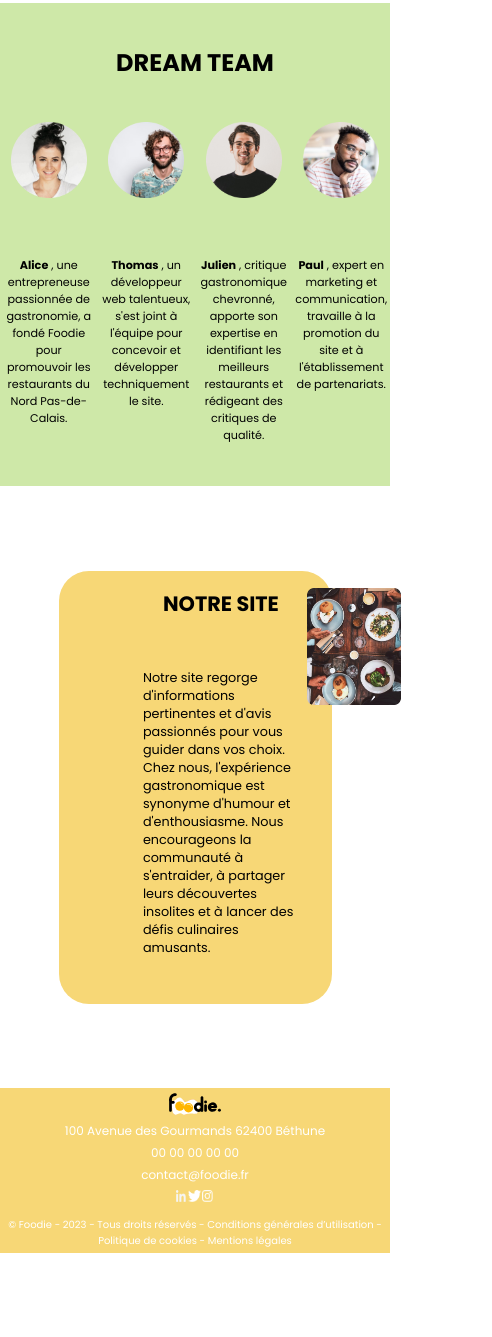
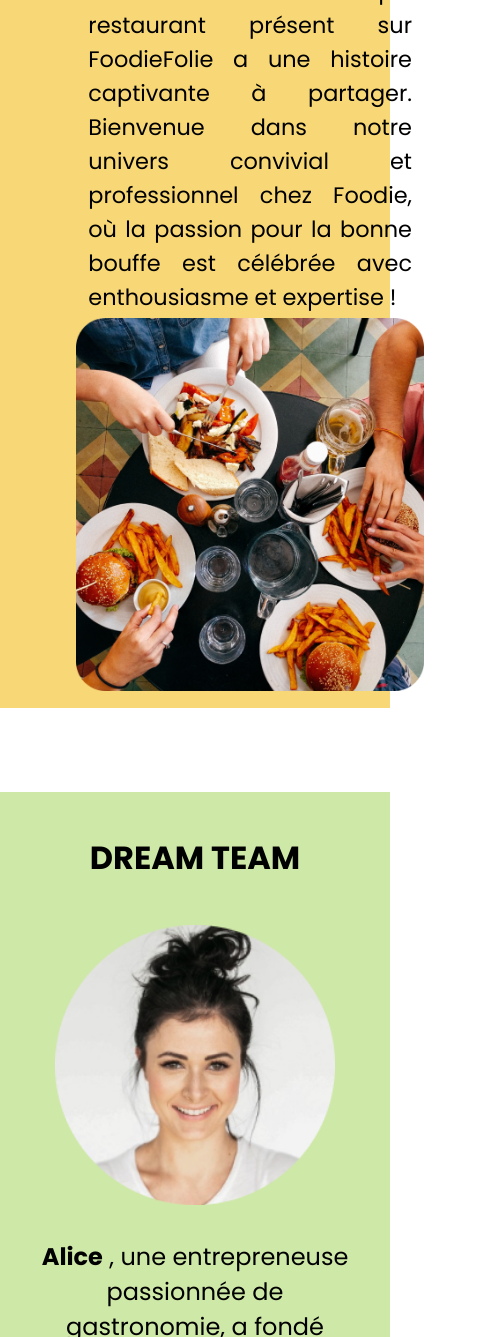
Before and after one commit to Kenzita/Foodie, a plain HTML site: page about.html in a window 390 px wide. Shown: the part 663-2000 px from the top of the page, 492 px wide, since content can reach past the window. Before the commit the page ends 1916 px from the top, so only its background shows below. Drawn offline with Linux system fonts and the light colour scheme.

Commit message:
:lipstick: update : responsive

```diff
--- a/css/About.scss
+++ b/css/About.scss
@@ -222,8 +222,8 @@ main {
         }
 
         .notresite {
-            .site{
-                img{
+            .site {
+                img {
                     width: 100%;
                     position: absolute;
                     left: 140%;
@@ -238,19 +238,20 @@ main {
 
 @media screen and (max-width: 1024px) {
     main {
-        .notrehistoire{
-            .aventure{
-                .histoiretexte{
+        .notrehistoire {
+            .aventure {
+                .histoiretexte {
                     padding-top: 2vh;
 
-h2{
+                    h2 {
                         font-size: 1.3em;
                     }
 
-p{
+                    p {
                         font-size: .8em;
                     }
                 }
+
                 img {
 
                     left: 105%;
@@ -260,31 +261,34 @@ p{
             }
         }
 
-        .dreamteam{
-            .profils{
-                .profil{
-                    img{
+        .dreamteam {
+            .profils {
+                .profil {
+                    img {
                         width: 85%
                     }
-                    p{
+
+                    p {
                         font-size: .9em;
                     }
                 }
             }
         }
-        .notresite{
-            .site{
-                .sitetexte{
+
+        .notresite {
+            .site {
+                .sitetexte {
                     padding-top: 2vh;
 
-h2{
+                    h2 {
                         font-size: 1.3em;
                     }
 
-p{
+                    p {
                         font-size: .8em;
                     }
                 }
+
                 img {
                     width: 90%;
                     position: absolute;
@@ -300,27 +304,29 @@ p{
 }
 
 @media screen and (max-width: 960px) {
-    header{
-        nav{
-            ul{
-                li{
-                    a{
+    header {
+        nav {
+            ul {
+                li {
+                    a {
                         font-size: 23px;
                     }
                 }
             }
         }
     }
+
     main {
-        .notrehistoire{
-            .aventure{
+        .notrehistoire {
+            .aventure {
                 img {
                     top: 13%;
                 }
             }
         }
-        .notresite{
-            .site{
+
+        .notresite {
+            .site {
                 img {
                     top: 7%
                 }
@@ -330,22 +336,25 @@ p{
     }
 
 }
+
 @media screen and (max-width: 768px) {
-    header{
-        nav{
-            ul{
-                li{
-                    a{
+    header {
+        nav {
+            ul {
+                li {
+                    a {
                         font-size: 18px;
                     }
                 }
             }
         }
     }
+
     main {
-        .notrehistoire{
+        .notrehistoire {
             width: 70%;
-            .aventure{
+
+            .aventure {
                 img {
                     top: 9%;
                     width: 85%;
@@ -354,22 +363,25 @@ p{
             }
         }
 
-        .dreamteam{
-            .profils{
-                .profil{
-                    p{
+        .dreamteam {
+            .profils {
+                .profil {
+                    p {
                         font-size: .7em;
                     }
                 }
             }
         }
-        .notresite{
+
+        .notresite {
             width: 70%;
-            .site{
 
-                .sitetexte{
+            .site {
+
+                .sitetexte {
                     width: 40vw;
                 }
+
                 img {
                     top: 4%;
                     width: 80%;
@@ -383,11 +395,15 @@ p{
 }
 
 @media screen and (max-width:480px) {
-    header{
-        nav{
-            ul{
-                li{
-                    a{
+    * {
+        box-sizing: border-box;
+    }
+
+    header {
+        nav {
+            ul {
+                li {
+                    a {
                         font-size: 12px;
                     }
                 }
@@ -395,8 +411,10 @@ p{
         }
     }
 
-    footer{
-        p{
+    footer {
+        width: 100%;
+
+        p {
             text-align: center;
             font-size: 12px;
         }
@@ -404,9 +422,156 @@ p{
 
     main {
 
-    .notrehistoire{
+        .notrehistoire {
             width: 100%;
             border-radius: 0px;
 
+            .aventure {
+                width: 85%;
+                position: static;
+                display: flex;
+                align-items: center;
+                flex-direction: column;
+
+                .histoiretexte {
+                    h2 {
+                        font-size: 1.5em;
+
+                    }
+
+                    p {
+                        font-size: 1em;
+                        padding: 1vw;
+                        text-align: justify;
+                    }
+                }
+
+                img {
+                    margin: 2vh;
+                    width: 50%;
+                    margin-top: 0;
+                    position: static;
                 }}
             }
+
+
+
+    .notresite {
+        width: 100%;
+        border-radius: 0px;
+
+        .site {
+            margin: 2vw;
+            width: 98%;
+            display: flex;
+            align-items: center;
+            flex-direction: column;
+
+            .sitetexte {
+                width: 85%;
+                position: static;
+
+                h2 {
+                    font-size: 1.5em;
+
+                }
+
+                p {
+                    font-size: 1em;
+                    padding: 1vw;
+                    text-align: justify;
+                }
+            }
+
+            img {
+                margin: 2vh;
+                width: 50%;
+                margin-top: 0;
+                position: static;
+            }
+        }
+    }
+
+    .dreamteam {
+        h2 {
+            font-size: 1em;
+        }
+
+        .profils {
+            display: flex;
+            flex-direction: column;
+            align-items: center;
+
+            .profil {
+                width: 80%;
+
+                p {
+                    padding-top: 4vh;
+                    font-size: 1em;
+                }
+
+                img {
+                    width: 50%;
+                }
+
+
+            }
+        }
+    }
+}
+}
+
+@media screen and (max-width:1920px) {
+    main{
+        .notrehistoire{
+            .aventure{
+           .histoiretexte{
+
+            h2{
+                font-size: 2em;
+            }
+
+            p{
+                font-size: 1.4em;
+            }
+           }
+img{
+    width: 105%;
+}
+            }
+        }
+        .notresite{
+            .site{
+           .sitetexte{
+
+            h2{
+                font-size: 2em;
+            }
+
+            p{
+                font-size: 1.4em;
+            }
+           }
+img{
+    width: 98%;
+}
+            }
+        }
+        .dreamteam{
+            h2{
+                font-size: 2em;
+            }
+
+            .profils{
+                .profil{
+                    img{
+                        width: 90%;
+                    }
+                    p{
+                        font-size: 1.5em;
+                    }
+                }
+            }
+        }
+    }
+}
```
Also changed, not shown: css/About.css, 1 other file. Lines whose indentation alone changed are shown as unchanged.
